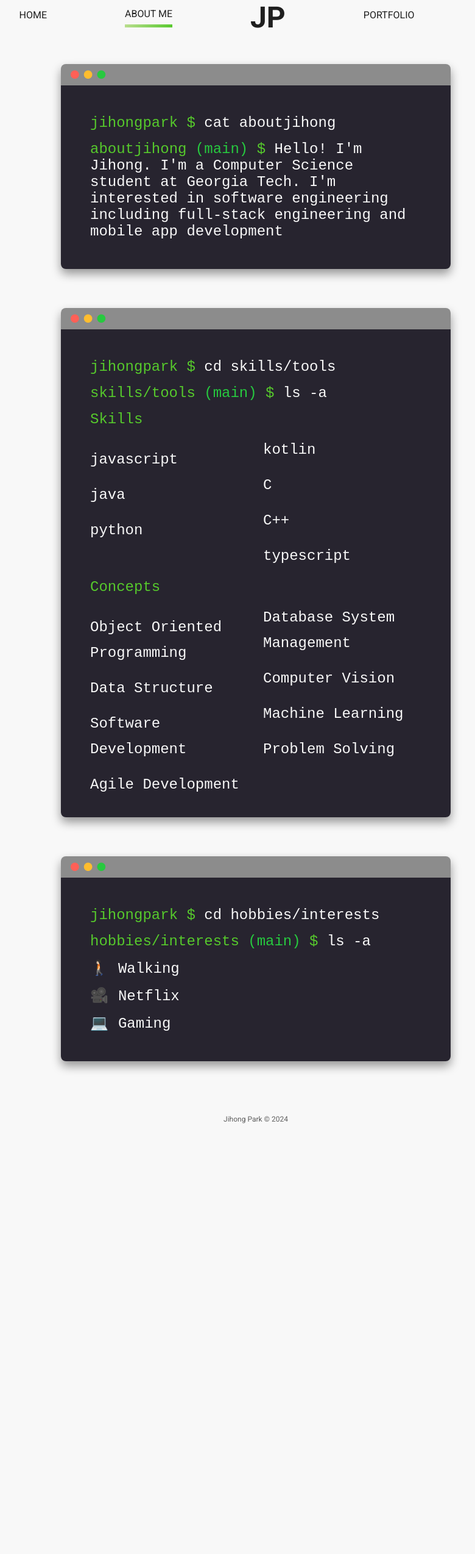
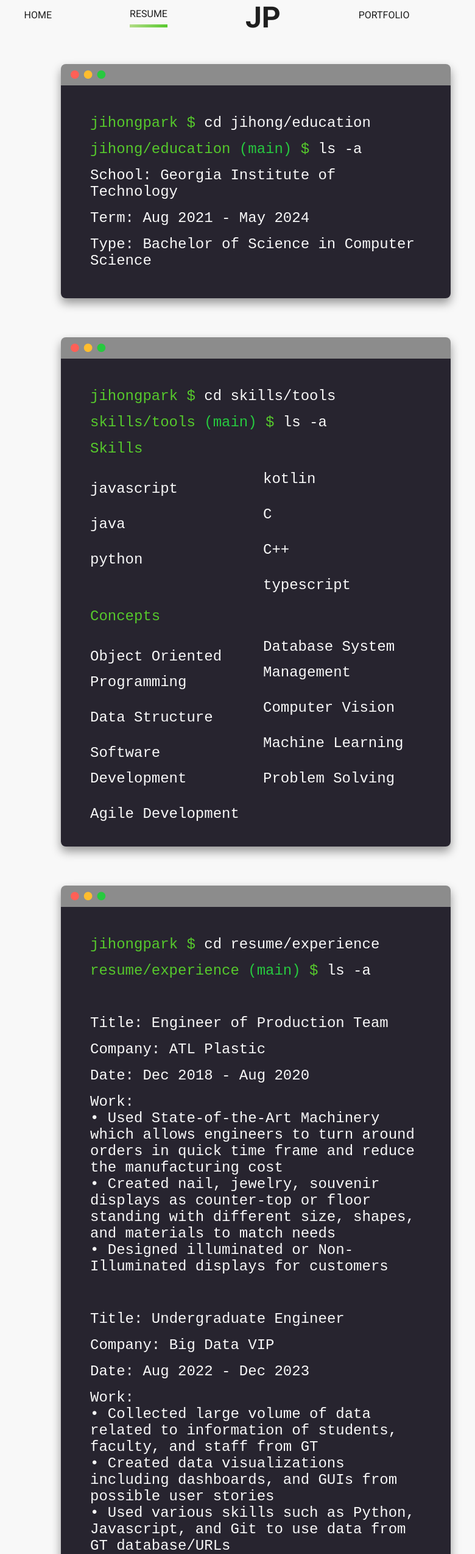
Before and after one commit to eliotte0106/jihong, a React (Create React App) app: page /about in a window 1280 px wide. Shown: the top 2548 px of the page at 61% size, without its empty margins (220-1000 px from the left). Before the commit the page ends 1866 px from the top, so only its background shows below. Built offline with nearby package versions, Linux system fonts and the light colour scheme; the HTML template or start-up script is replaced by a standard one.

Commit message:
change about me to resume

```diff
--- a/src/components/Navbar.js
+++ b/src/components/Navbar.js
@@ -12,7 +12,7 @@ const links = [
         active: 'home'
     },
     {
-        name: 'About Me',
+        name: 'Resume',
         to: '/about',
         active: 'about'
     },
--- a/src/components/about/About.js
+++ b/src/components/about/About.js
@@ -10,12 +10,16 @@ export default function About() {
 
     function aboutMeText() {
         return <>
-            <p><span style={{color: info.baseColor}}>{firstName}{info.lastName.toLowerCase()} $</span> cat
-                about{firstName} </p>
-            <p><span style={{color: info.baseColor}}>about{firstName} <span
+            <p><span style={{color: info.baseColor}}>{firstName}{info.lastName.toLowerCase()} $</span> cd {firstName}/education </p>
+            <p><span style={{color: info.baseColor}}>{firstName}/education <span
                 className={Style.green}>(main)</span> $ </span>
-                {info.bio}
+                ls -a
             </p>
+            <ul>
+                <li>School: {info.education.school} </li>
+                <li>Term: {info.education.term} </li>
+                <li>Type: {info.education.type} </li>
+            </ul>
         </>;
     }
 
@@ -39,12 +43,20 @@ export default function About() {
     function miscText() {
         return <>
             <p><span style={{color: info.baseColor}}>{firstName}{info.lastName.toLowerCase()} $</span> cd
-                hobbies/interests</p>
-            <p><span style={{color: info.baseColor}}>hobbies/interests <span
+                resume/experience</p>
+            <p><span style={{color: info.baseColor}}>resume/experience <span
                 className={Style.green}>(main)</span> $</span> ls -a</p>
             <ul>
-                {info.hobbies.map((hobby, index) => (
-                    <li key={index}><Box component={'span'} mr={'1rem'}>{hobby.emoji}</Box>{hobby.label}</li>
+                {info.experience.map((exp, index) => (
+                    <li key={index}><Box component={'span'} mr={'1rem'}>{}</Box>
+                        <li>Title: {exp.title} </li>
+                        <li>Company: {exp.company} </li>
+                        <li>Date: {exp.term} </li>
+                        <li>Work: {exp.work.map((work, index) => (
+                            <div key={index}>{work} </div>
+                        ))}
+                        </li>
+                    </li>
                 ))}
             </ul>
         </>;
--- a/src/info/Info.js
+++ b/src/info/Info.js
@@ -123,5 +123,45 @@ export const info = {
             source: "https://github.com/eliotte0106/Versus",
             image: mock8
         }
+    ],
+    education: {
+        school: "Georgia Institute of Technology",
+        term: "Aug 2021 - May 2024",
+        type: "Bachelor of Science in Computer Science"
+    },
+    experience: [
+        {
+            title: 'Engineer of Production Team',
+            company: 'ATL Plastic',
+            term: "Dec 2018 - Aug 2020",
+            work: [
+                    "• Used State-of-the-Art Machinery which allows engineers to turn around orders in quick time frame and reduce the manufacturing cost",
+                    "• Created nail, jewelry, souvenir displays as counter-top or floor standing with different size, shapes, and materials to match needs",
+                    "• Designed illuminated or Non-Illuminated displays for customers"
+                    ]
+        },
+        {
+            title: 'Undergraduate Engineer',
+            company: 'Big Data VIP',
+            term: "Aug 2022 - Dec 2023",
+            work: [
+                    "• Collected large volume of data related to information of students, faculty, and staff from GT",
+                    "• Created data visualizations including dashboards, and GUIs from possible user stories",
+                    "• Used various skills such as Python, Javascript, and Git to use data from GT database/URLs",
+                    "• Regularly met with team members/stakeholders to demo the product and assess their needs"
+                    ]
+        },
+        {
+            title: 'SWE Intern',
+            company: 'Fanduel',
+            term: "Jun 2023 - Aug 2023",
+            work:[
+                "• Contributed to mobile application development (Android) in Daily Fantasy Sportsbook team",
+                "• Implemented a new feature “Shadow Contests” for employees to join daily contests internally",
+                "• Constructed API endpoints (GraphQL) and modified data to be used in the application",
+                "• Created an idea as a hackathon project for a better customer experience from the product",
+                "• Regularly met with product/engineering teams to discuss fixing bugs/future plans in products"
+                ]
+        }
     ]
 }
```
